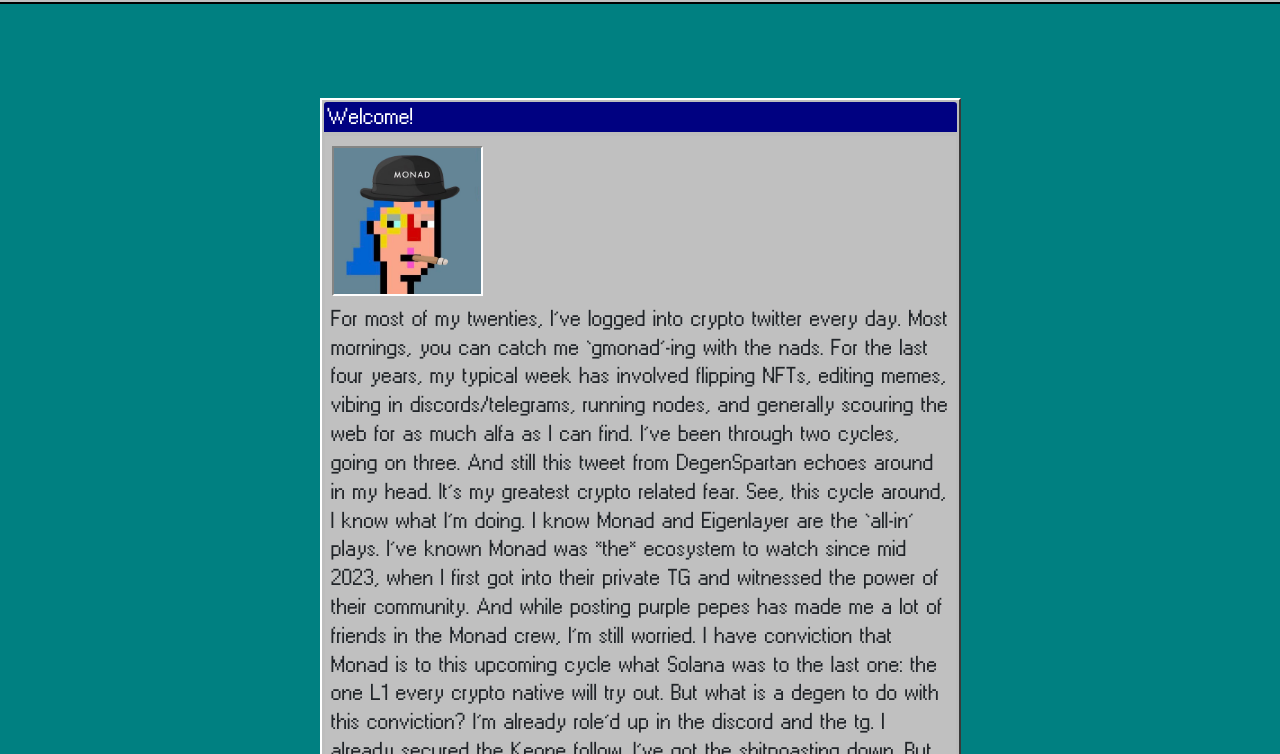
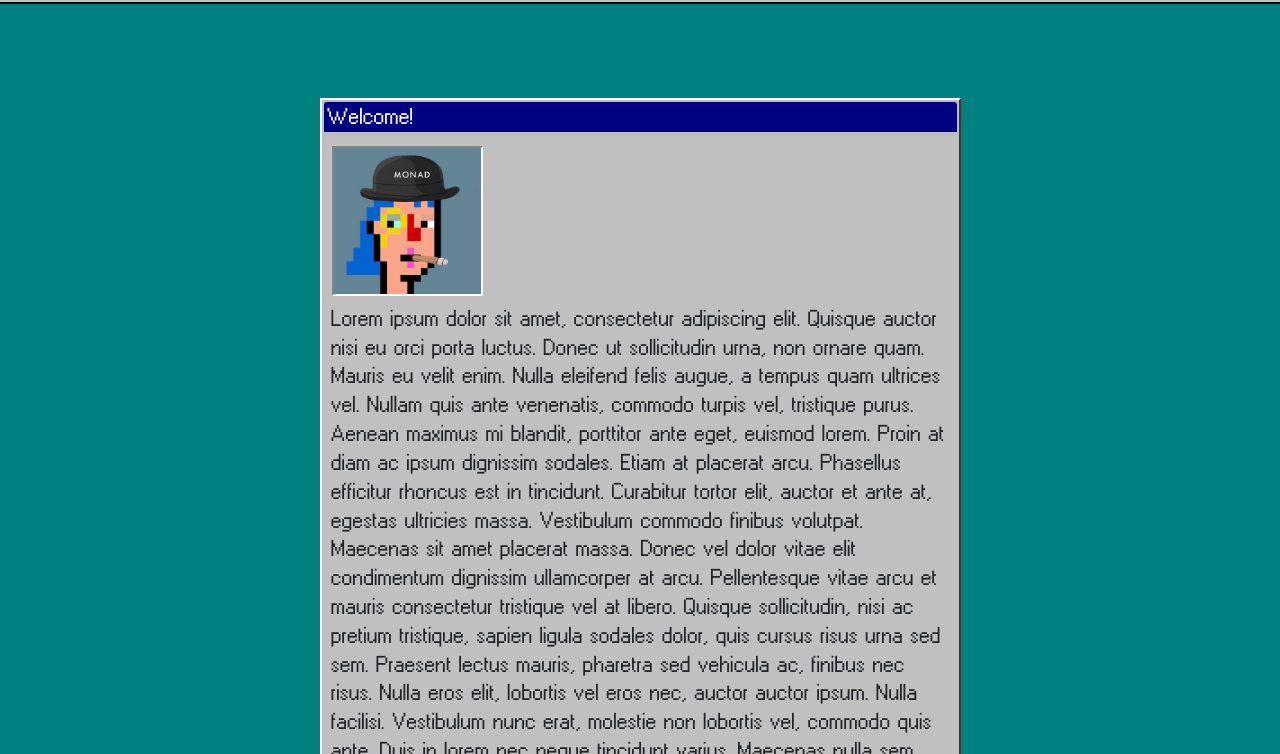
Before and after one commit to p0isonxs/cv, a plain HTML site: page index.html in a window 1280 px wide. Shown: the part 46-800 px from the top of the page. Drawn offline with Linux system fonts and the light colour scheme.

Commit message:
Update index.html
Signed-off-by: p0isonx <46392370+p0isonxs@users.noreply.github.com>

```diff
--- a/index.html
+++ b/index.html
@@ -40,13 +40,10 @@
                             <div class="col-md-4">
                                 <img class="pfp mb-2" src="images/pfp.jpg">
                             </div>
-                            <p class="card-text long">For most of my twenties, I’ve logged into crypto twitter every day. Most mornings, you can catch me ‘gmonad’-ing with the nads. For the last four years, my typical week has involved flipping NFTs, editing memes, vibing in discords/telegrams, running nodes, and generally scouring the web for as much alfa as I can find.
+                            <p class="card-text long">
+                            Lorem ipsum dolor sit amet, consectetur adipiscing elit. Quisque auctor nisi eu orci porta luctus. Donec ut sollicitudin urna, non ornare quam. Mauris eu velit enim. Nulla eleifend felis augue, a tempus quam ultrices vel. Nullam quis ante venenatis, commodo turpis vel, tristique purus. Aenean maximus mi blandit, porttitor ante eget, euismod lorem. Proin at diam ac ipsum dignissim sodales. Etiam at placerat arcu. Phasellus efficitur rhoncus est in tincidunt. Curabitur tortor elit, auctor et ante at, egestas ultricies massa. Vestibulum commodo finibus volutpat. Maecenas sit amet placerat massa. Donec vel dolor vitae elit condimentum dignissim ullamcorper at arcu. Pellentesque vitae arcu et mauris consectetur tristique vel at libero. Quisque sollicitudin, nisi ac pretium tristique, sapien ligula sodales dolor, quis cursus risus urna sed sem. Praesent lectus mauris, pharetra sed vehicula ac, finibus nec risus.
 
-                                I’ve been through two cycles, going on three. And still this tweet from DegenSpartan echoes around in my head. It’s my greatest crypto related fear. See, this cycle around, I know what I’m doing. I know Monad and Eigenlayer are the ‘all-in’ plays. I’ve known Monad was *the* ecosystem to watch since mid 2023, when I first got into their private TG and witnessed the power of their community.
-
-                                And while posting purple pepes has made me a lot of friends in the Monad crew, I’m still worried. I have conviction that Monad is to this upcoming cycle what Solana was to the last one: the one L1 every crypto native will try out. But what is a degen to do with this conviction? I’m already role’d up in the discord and the tg. I already secured the Keone follow. I’ve got the shitpoasting down. But what if it isn’t enough?
-
-                                My only option to double down further into Monad is to help build something. I need to capitalize on my knowledge of what “mokadel” is, lest I be 30-something and wondering “what if?”. And MagmaDAO seems like the best choice I can find. I know from watching Ethereum that liquid staking (and restaking) are important sectors. That Hydrogen Labs is working on projects in both realms suggests to me that the team knows where the game is headed.
+Nulla eros elit, lobortis vel eros nec, auctor auctor ipsum. Nulla facilisi. Vestibulum nunc erat, molestie non lobortis vel, commodo quis ante. Duis in lorem nec neque tincidunt varius. Maecenas nulla sem, egestas eu suscipit ac, lacinia eu est. Sed elementum lorem non tempor ullamcorper. Integer velit nibh, euismod at mollis quis, finibus sit amet ex. Vivamus vel lorem eu justo viverra eleifend id in eros. Donec pulvinar massa in orci ullamcorper ullamcorper. Ut id interdum dolor. Lorem ipsum dolor sit amet, consectetur adipiscing elit. Pellentesque id blandit nunc. Quisque tincidunt porta nunc ac vehicula. Ut nec turpis lectus. Ut mollis ex mi, ullamcorper volutpat nisl lacinia non.
                             </p>
                         </div>
                     </div>
```
